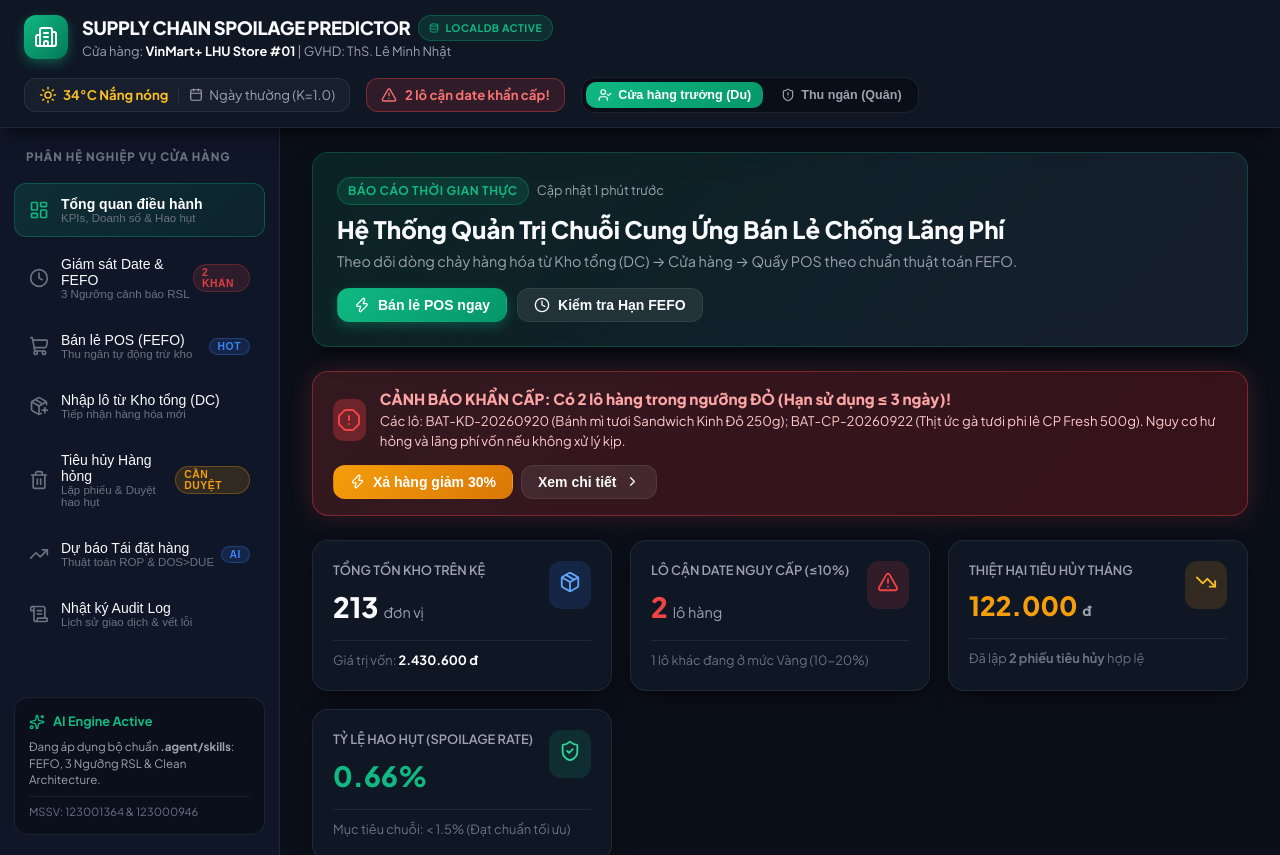
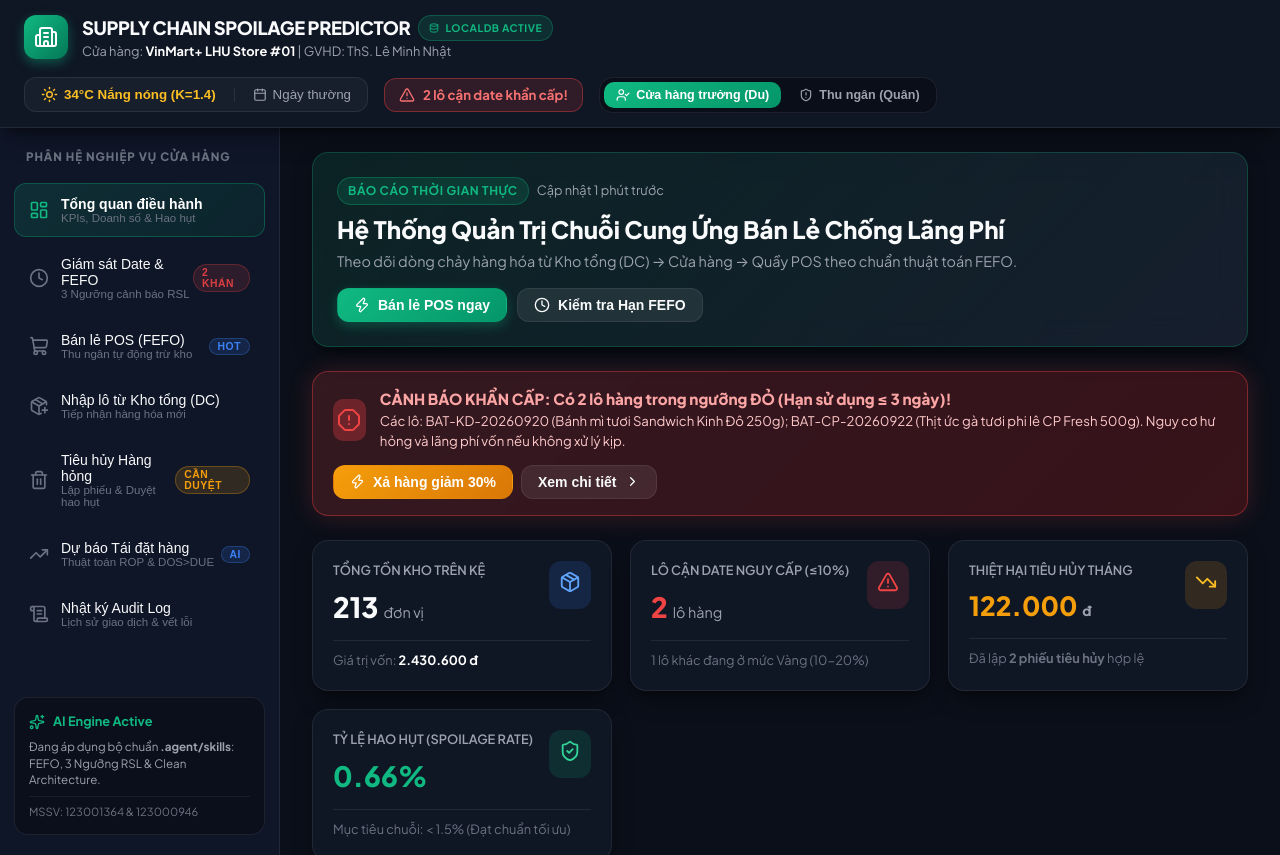
Before and after one commit to DoTanDu/supply-chain-spoilage-predictor, a React (Vite) app in the folder Frontend/: page / in a window 1280 px wide. Built offline with nearby package versions, Linux system fonts and the light colour scheme.

Commit message:
fix: polish UI interactions, stock sync on disposal and cart limits

```diff
--- a/Frontend/src/App.jsx
+++ b/Frontend/src/App.jsx
@@ -128,6 +128,10 @@ export default function App() {
     const targetBatch = batches.find(b => b.id === batchId);
     if (!targetBatch) return;
 
+    setBatches(batches.map(b =>
+      b.id === batchId ? { ...b, isDiscounted: true, discountPercent: 30 } : b
+    ));
+
     const newLog = {
       id: Date.now(),
       time: new Date().toLocaleTimeString('vi-VN') + ' ' + new Date().toLocaleDateString('vi-VN'),
@@ -172,6 +176,14 @@ export default function App() {
         }
         return b;
       }));
+
+      // Also deduct from product totalStock
+      const targetBatch = batches.find(b => b.id === newRecord.batchId);
+      if (targetBatch) {
+        setProducts(prevProducts => prevProducts.map(p =>
+          p.id === targetBatch.productId ? { ...p, totalStock: Math.max(0, p.totalStock - newRecord.quantity) } : p
+        ));
+      }
     }
 
     const newLog = {
@@ -193,6 +205,8 @@ export default function App() {
       d.id === disposalId ? { ...d, status: 'APPROVED', approvedBy: 'Đỗ Tấn Du (Store Manager)' } : d
     ));
 
+    const targetBatch = batches.find(b => b.batchCode === record.batchCode);
+
     // Deduct batch stock
     setBatches(batches.map(b => {
       if (b.batchCode === record.batchCode) {
@@ -205,6 +219,13 @@ export default function App() {
       }
       return b;
     }));
+
+    // Synchronize product totalStock
+    if (targetBatch) {
+      setProducts(prevProducts => prevProducts.map(p =>
+        p.id === targetBatch.productId ? { ...p, totalStock: Math.max(0, p.totalStock - record.quantity) } : p
+      ));
+    }
 
     const newLog = {
       id: Date.now(),
--- a/Frontend/src/components/DashboardView.jsx
+++ b/Frontend/src/components/DashboardView.jsx
@@ -123,8 +123,10 @@ export default function DashboardView({
             <button
               className="btn btn-warning"
               onClick={() => {
-                onQuickDiscount(criticalBatches[0]?.id);
-                alert("Đã áp dụng chương trình Giảm giá 30% xả hàng kích cầu cho lô cận date!");
+                if (criticalBatches[0]) {
+                  onQuickDiscount(criticalBatches[0].id);
+                  alert(`Đã kích hoạt Giảm giá 30% xả hàng cho Lô ${criticalBatches[0].batchCode} (${criticalBatches[0].productName})!`);
+                }
               }}
             >
               <Zap size={15} /> Xả hàng giảm 30%
--- a/Frontend/src/components/FefoMonitorView.jsx
+++ b/Frontend/src/components/FefoMonitorView.jsx
@@ -186,21 +186,29 @@ export default function FefoMonitorView({
                       </strong>
                     </td>
                     <td>
-                      {isCritical && <span className="badge badge-danger">Cận Date Đỏ</span>}
-                      {isWarning && <span className="badge badge-warning">Cảnh Báo Vàng</span>}
-                      {batch.status === 'SAFE' && <span className="badge badge-safe">An Toàn</span>}
-                      {isExpired && <span className="badge badge-expired">Khóa Bán POS</span>}
+                      <div style={{ display: 'flex', flexDirection: 'column', gap: '4px', alignItems: 'flex-start' }}>
+                        {isCritical && <span className="badge badge-danger">Cận Date Đỏ</span>}
+                        {isWarning && <span className="badge badge-warning">Cảnh Báo Vàng</span>}
+                        {batch.status === 'SAFE' && <span className="badge badge-safe">An Toàn</span>}
+                        {isExpired && <span className="badge badge-expired">Khóa Bán POS</span>}
+                        {batch.isDiscounted && (
+                          <span className="badge badge-warning" style={{ fontSize: '0.65rem', background: 'rgba(245, 158, 11, 0.25)', borderColor: '#f59e0b' }}>
+                            ⚡ -{batch.discountPercent || 30}% Xả Hàng
+                          </span>
+                        )}
+                      </div>
                     </td>
                     <td style={{ textAlign: 'right' }}>
                       <div style={{ display: 'flex', gap: '6px', justifyContent: 'flex-end' }}>
                         {isCritical && (
                           <button
                             className="btn btn-warning"
-                            style={{ fontSize: '0.725rem', padding: '4px 10px' }}
+                            style={{ fontSize: '0.725rem', padding: '4px 10px', opacity: batch.isDiscounted ? 0.6 : 1 }}
                             onClick={() => onQuickDiscount(batch.id)}
-                            title="Xả hàng giảm giá 30% kích cầu bán lẻ"
+                            disabled={batch.isDiscounted}
+                            title={batch.isDiscounted ? "Lô hàng đã được áp dụng giảm giá 30%" : "Xả hàng giảm giá 30% kích cầu bán lẻ"}
                           >
-                            <Zap size={13} /> Giảm 30%
+                            <Zap size={13} /> {batch.isDiscounted ? "Đã Giảm 30%" : "Giảm 30%"}
                           </button>
                         )}
 
--- a/Frontend/src/components/Header.jsx
+++ b/Frontend/src/components/Header.jsx
@@ -53,26 +53,66 @@ export default function Header({
         {/* Center / Right controls */}
         <div style={{ display: 'flex', alignItems: 'center', gap: '16px', flexWrap: 'wrap' }}>
 
-          {/* Weather & External Factors Simulator */}
+          {/* Weather & External Factors Simulator (Interactive Click to Toggle) */}
           <div style={{
             display: 'flex',
             alignItems: 'center',
             gap: '10px',
             background: 'rgba(255, 255, 255, 0.04)',
-            padding: '6px 14px',
+            padding: '4px 8px',
             borderRadius: '12px',
             border: '1px solid var(--border-color)',
             fontSize: '0.825rem'
           }}>
-            <div style={{ display: 'flex', alignItems: 'center', gap: '6px', color: weather.temp > 30 ? '#fbbf24' : '#60a5fa' }}>
-              {weather.condition === 'SUNNY' ? <Sun size={18} /> : <CloudRain size={18} />}
-              <span style={{ fontWeight: 700 }}>{weather.temp}°C {weather.condition === 'SUNNY' ? 'Nắng nóng' : 'Mưa rào'}</span>
-            </div>
+            {/* Weather Toggle Button */}
+            <button
+              onClick={() => {
+                const nextCondition = weather.condition === 'SUNNY' ? 'RAINY' : weather.condition === 'RAINY' ? 'NORMAL' : 'SUNNY';
+                const nextTemp = nextCondition === 'SUNNY' ? 34 : nextCondition === 'RAINY' ? 24 : 28;
+                setWeather({ ...weather, condition: nextCondition, temp: nextTemp });
+              }}
+              style={{
+                display: 'flex',
+                alignItems: 'center',
+                gap: '6px',
+                background: 'transparent',
+                border: 'none',
+                color: weather.temp > 30 ? '#fbbf24' : weather.condition === 'RAINY' ? '#60a5fa' : '#34d399',
+                cursor: 'pointer',
+                fontWeight: 700,
+                padding: '4px 8px',
+                borderRadius: '8px',
+                transition: 'background 0.2s'
+              }}
+              title="Nhấp để chuyển đổi thời tiết (Nắng nóng -> Mưa bão -> Bình thường)"
+            >
+              {weather.condition === 'SUNNY' ? <Sun size={17} /> : weather.condition === 'RAINY' ? <CloudRain size={17} /> : <Sun size={17} />}
+              <span>{weather.temp}°C {weather.condition === 'SUNNY' ? 'Nắng nóng (K=1.4)' : weather.condition === 'RAINY' ? 'Mưa bão (K=0.75)' : 'Mát mẻ (K=1.0)'}</span>
+            </button>
+
             <div style={{ height: '14px', width: '1px', background: 'var(--border-color)' }}></div>
-            <div style={{ display: 'flex', alignItems: 'center', gap: '6px', color: 'var(--text-muted)' }}>
+
+            {/* Holiday Toggle Button */}
+            <button
+              onClick={() => setWeather({ ...weather, isHoliday: !weather.isHoliday })}
+              style={{
+                display: 'flex',
+                alignItems: 'center',
+                gap: '6px',
+                background: 'transparent',
+                border: 'none',
+                color: weather.isHoliday ? '#f43f5e' : 'var(--text-muted)',
+                cursor: 'pointer',
+                fontWeight: weather.isHoliday ? 700 : 500,
+                padding: '4px 8px',
+                borderRadius: '8px',
+                transition: 'background 0.2s'
+              }}
+              title="Nhấp để bật/tắt Ngày Lễ / Tết (Hệ số K=1.60)"
+            >
               <Calendar size={14} />
-              <span>{weather.isHoliday ? 'Ngày Lễ (K=1.6)' : 'Ngày thường (K=1.0)'}</span>
-            </div>
+              <span>{weather.isHoliday ? '🎉 Ngày Lễ (K=1.6)' : 'Ngày thường'}</span>
+            </button>
           </div>
 
           {/* Critical Alert Counter */}
--- a/Frontend/src/components/PosCheckoutView.jsx
+++ b/Frontend/src/components/PosCheckoutView.jsx
@@ -52,9 +52,17 @@ export default function PosCheckoutView({
   };
 
   const updateQuantity = (productId, delta) => {
+    const availableStock = batches
+      .filter(b => b.productId === productId && b.status !== 'EXPIRED')
+      .reduce((sum, b) => sum + b.quantity, 0);
+
     setCart(cart.map(item => {
       if (item.productId === productId) {
         const newQty = item.quantity + delta;
+        if (delta > 0 && newQty > availableStock) {
+          alert(`Không thể tăng thêm! Tồn kho khả dụng chỉ còn ${availableStock} ${item.unit}.`);
+          return item;
+        }
         return newQty > 0 ? { ...item, quantity: newQty } : null;
       }
       return item;
```
Also changed, not shown: 3 other files (tests, documents, lock files or other folders).
